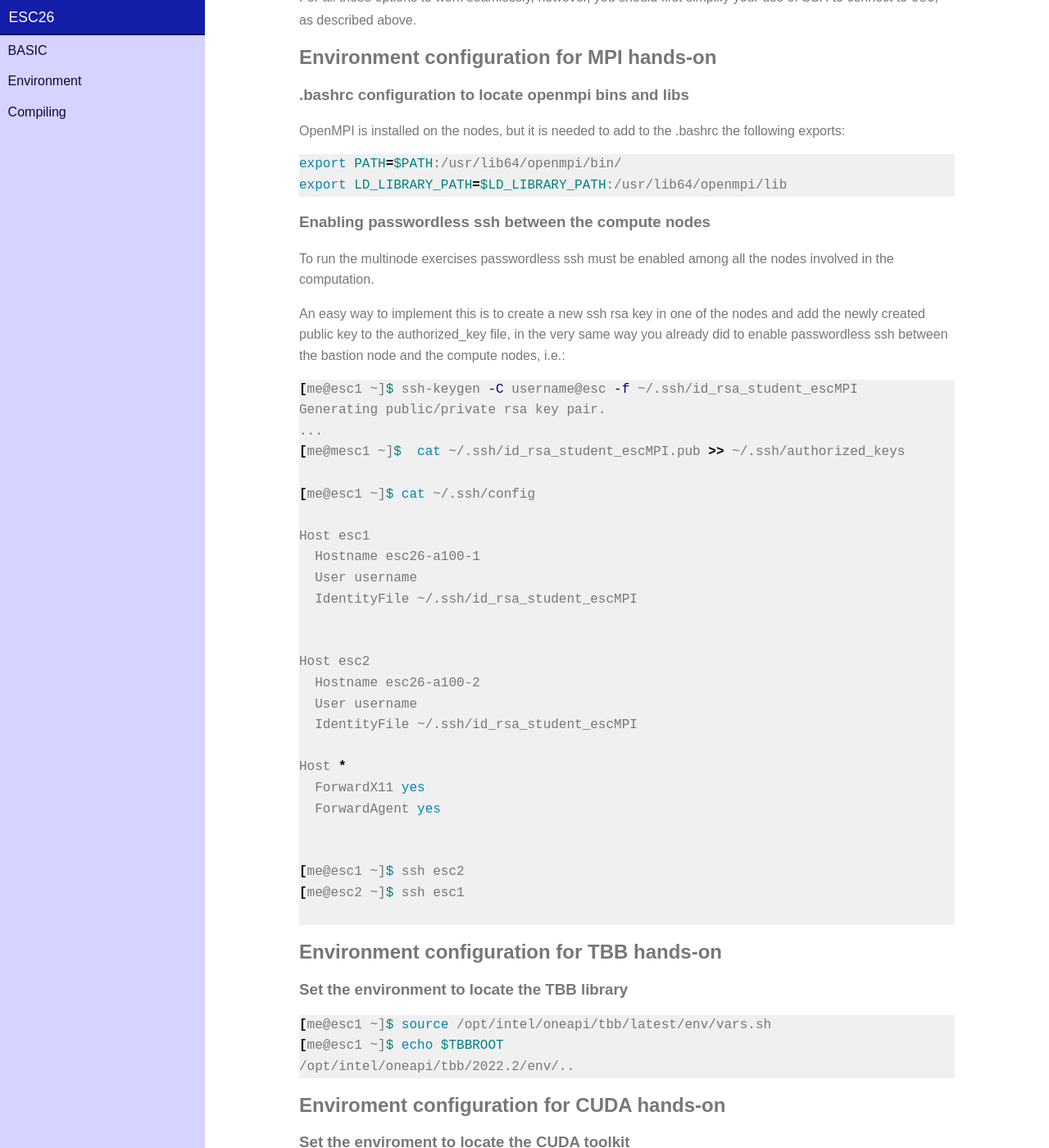
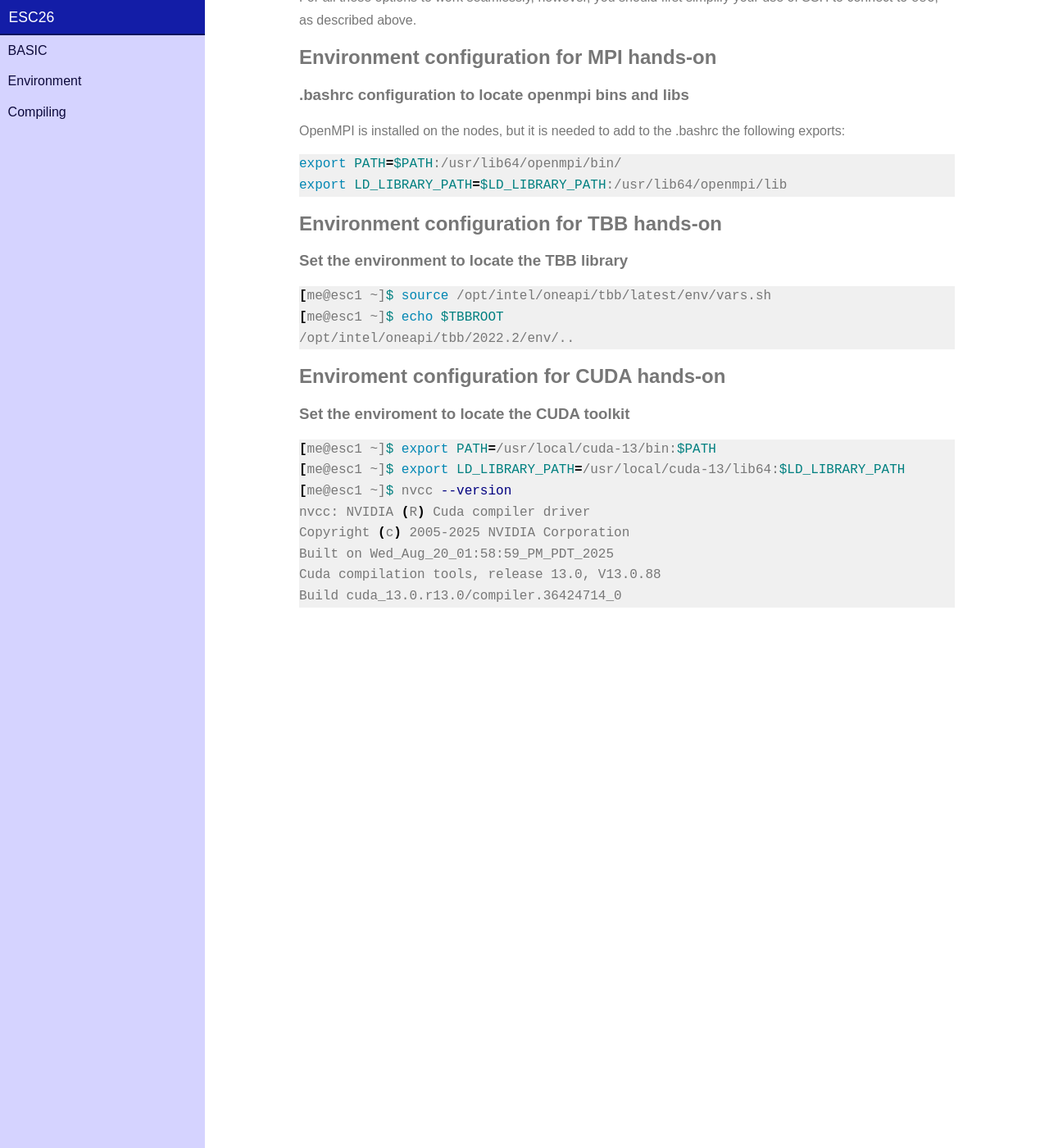
Before and after one commit to infn-esc/esc26, a Jekyll site: the page built from basic/environment.md, in a window 1280 px wide and 1400 px high, scrolled down 2978 px. Shown: the whole window at 82% size. Built offline with Jekyll 4.4.1, drawn with Linux system fonts in a browser that asks for light colours; nearby versions of some CDN libraries.

Commit message:
updating environment description according with 2026 resources

````diff
--- a/basic/environment.md
+++ b/basic/environment.md
@@ -164,40 +164,6 @@ export PATH=$PATH:/usr/lib64/openmpi/bin/
 export LD_LIBRARY_PATH=$LD_LIBRARY_PATH:/usr/lib64/openmpi/lib
 ```
 
-### Enabling passwordless ssh between the compute nodes
-To run the multinode exercises passwordless ssh must be enabled among all the nodes involved in the computation.
-
-An easy way to implement this is to create a new ssh rsa key in one of the nodes and add the newly created public key to the authorized_key file, in the very same way you already did to enable passwordless ssh between the bastion node and the compute nodes, i.e.:
-
-```shell
-[me@esc1 ~]$ ssh-keygen -C username@esc -f ~/.ssh/id_rsa_student_escMPI
-Generating public/private rsa key pair.
-...
-[me@mesc1 ~]$  cat ~/.ssh/id_rsa_student_escMPI.pub >> ~/.ssh/authorized_keys
-
-[me@esc1 ~]$ cat ~/.ssh/config
-
-Host esc1
-  Hostname esc26-a100-1
-  User username
-  IdentityFile ~/.ssh/id_rsa_student_escMPI
-
-
-Host esc2
-  Hostname esc26-a100-2
-  User username
-  IdentityFile ~/.ssh/id_rsa_student_escMPI
-
-Host *
-  ForwardX11 yes
-  ForwardAgent yes
-
-
-[me@esc1 ~]$ ssh esc2
-[me@esc2 ~]$ ssh esc1
-
-```
-
 ## Environment configuration for TBB hands-on
 
 ### Set the environment to locate the TBB library
````
